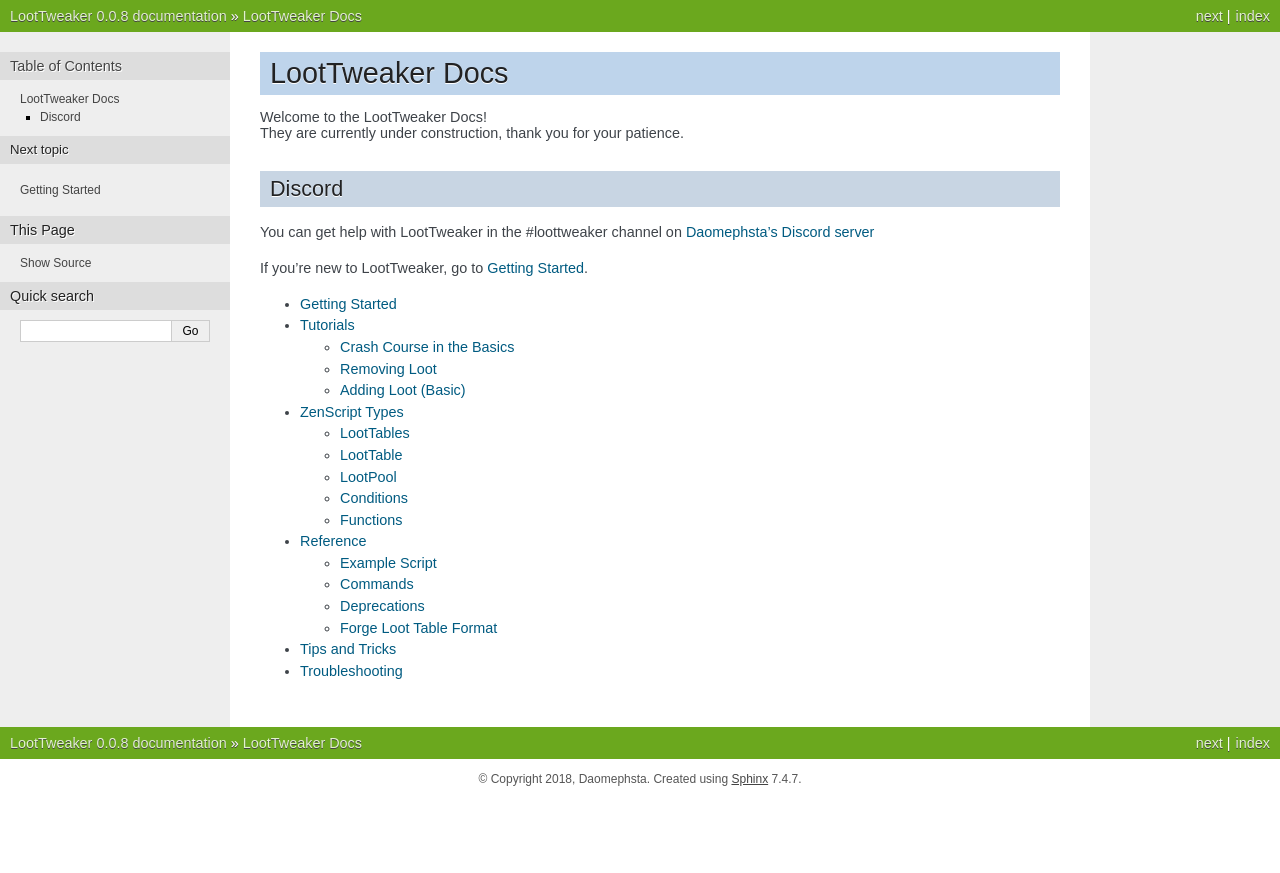
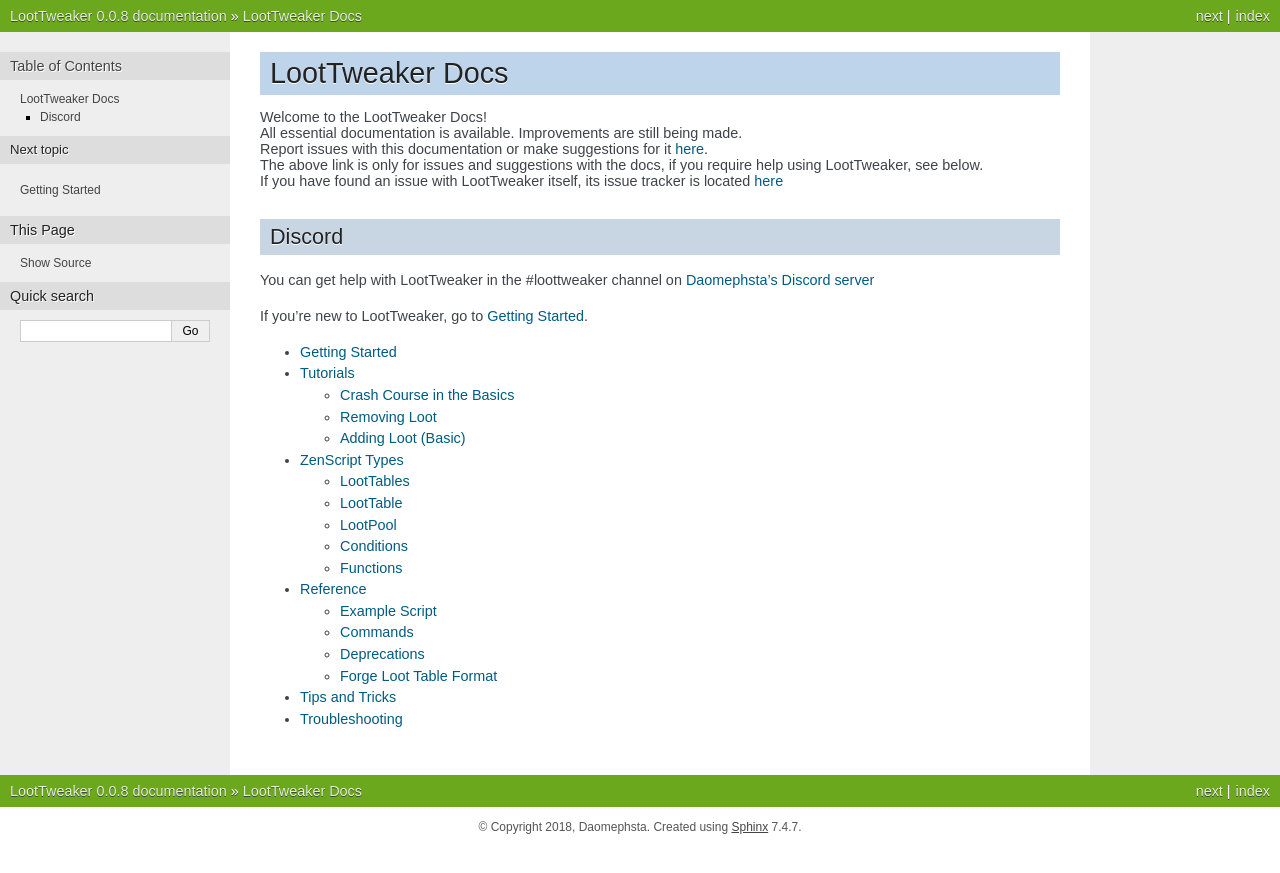
Before and after one commit to Foreck1/LootTweaker-Docs, a Sphinx documentation site: the page built from docs/index.rst, in a window 1280 px wide. Shown: the top 873 px of the page. Built offline with Sphinx 7.4.7, drawn with Linux system fonts in a browser that asks for light colours.

Commit message:
Update under construction notice

```diff
--- a/docs/index.rst
+++ b/docs/index.rst
@@ -3,7 +3,10 @@
 ================
 
 | Welcome to the LootTweaker Docs!
-| They are currently under construction, thank you for your patience.
+| All essential documentation is available. Improvements are still being made.
+| Report issues with this documentation or make suggestions for it `here <https://github.com/Daomephsta/LootTweaker-Docs/issues>`__.
+| The above link is only for issues and suggestions with the docs, if you require help using LootTweaker, see below.
+| If you have found an issue with LootTweaker itself, its issue tracker is located `here <https://github.com/Daomephsta/LootTweaker/issues>`__
 
 Discord
 =======
```
